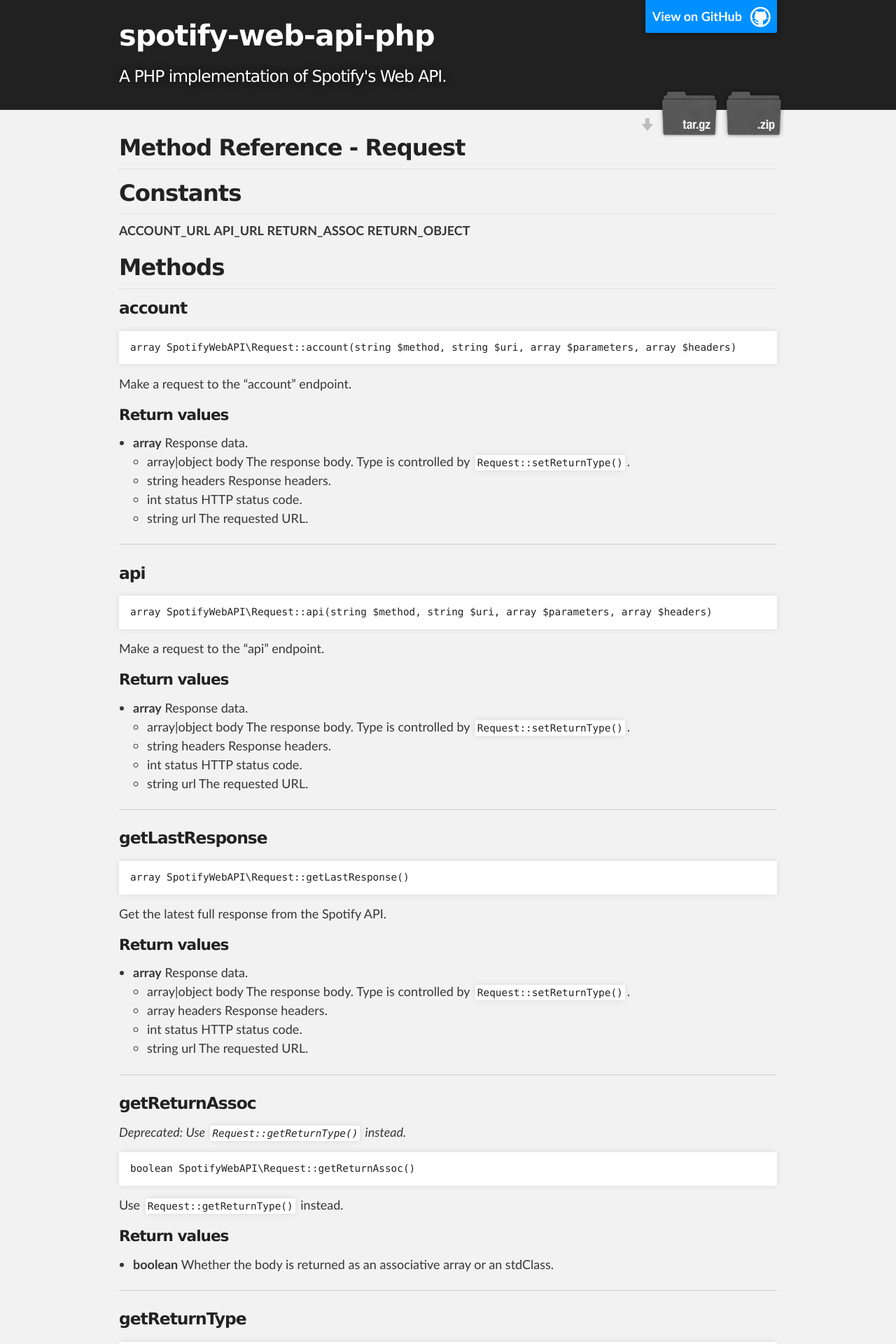
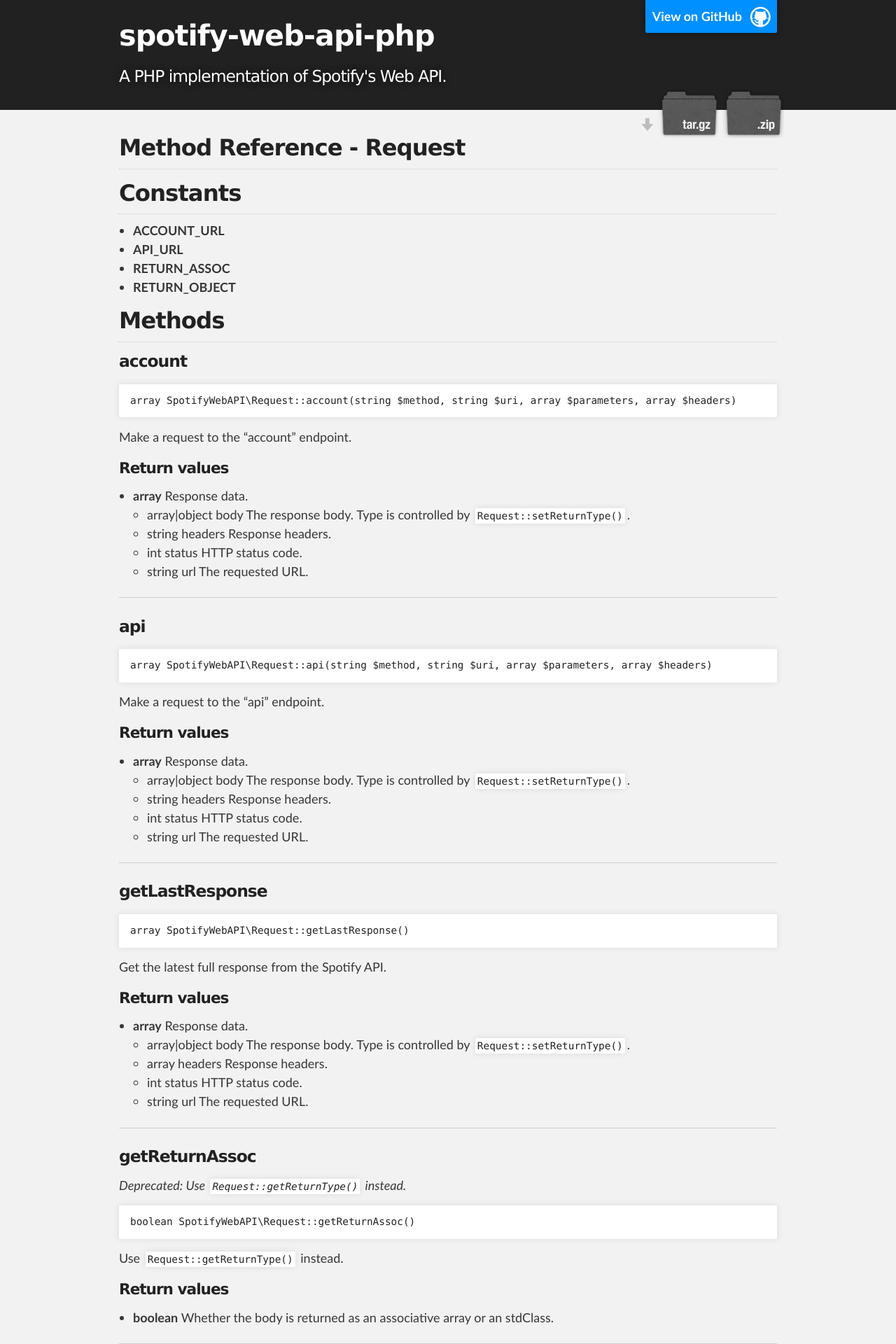
Before and after one commit to danijwilliams/Spotify-API-Wrapper, a Jekyll site: the page built from docs/method-reference/request.md, in a window 1280 px wide. Shown: the top 1920 px of the page at 70% size. Built offline with Jekyll 4.4.1, drawn with Linux system fonts in a browser that asks for light colours.

Commit message:
Regenerate docs

```diff
--- a/docs/method-reference/request.md
+++ b/docs/method-reference/request.md
@@ -5,10 +5,10 @@ title: Method Reference - Request
 
 ## Constants
 
-**ACCOUNT_URL**
-**API_URL**
-**RETURN_ASSOC**
-**RETURN_OBJECT**
+* **ACCOUNT_URL**
+* **API_URL**
+* **RETURN_ASSOC**
+* **RETURN_OBJECT**
 
 ## Methods
 
```
Also changed, not shown: docs/method-reference/spotifywebapi.md (+2 -2 lines).
